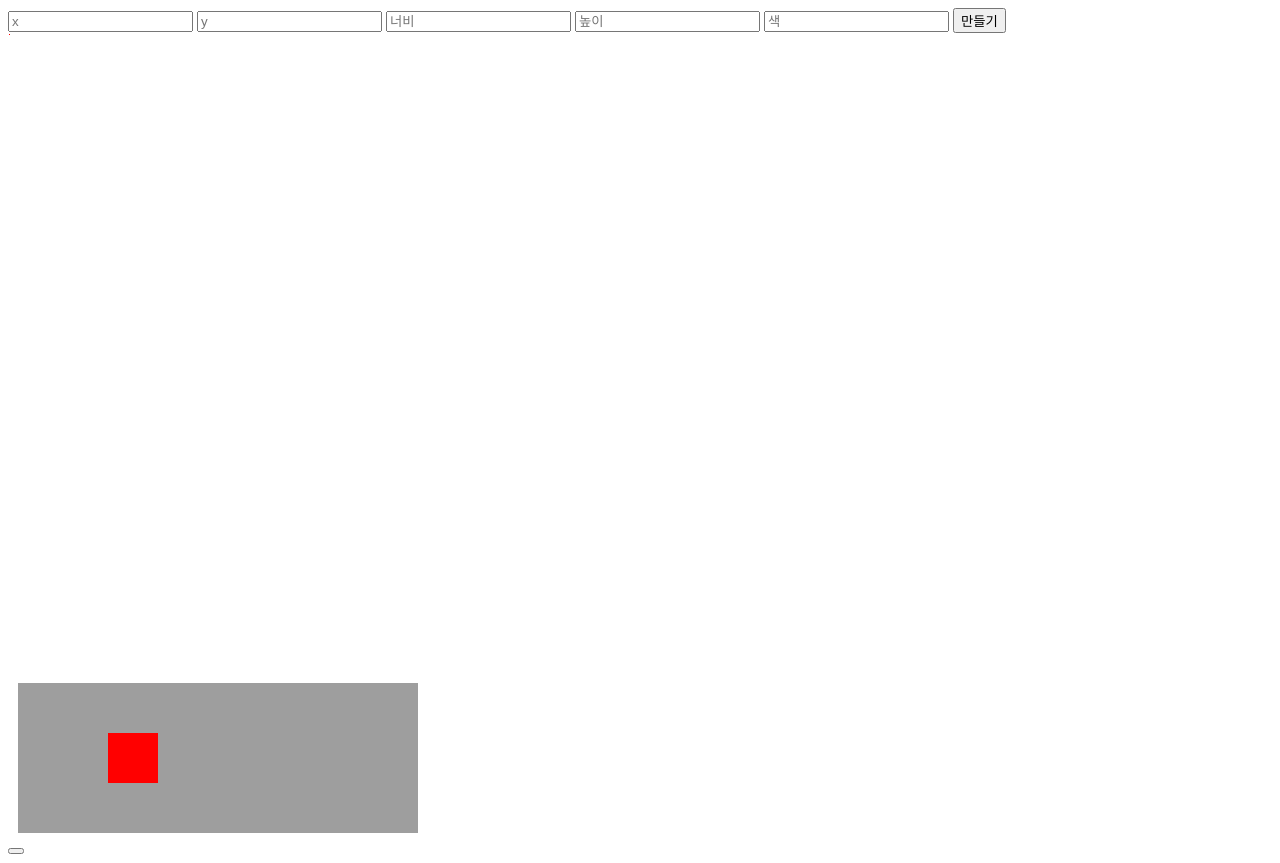
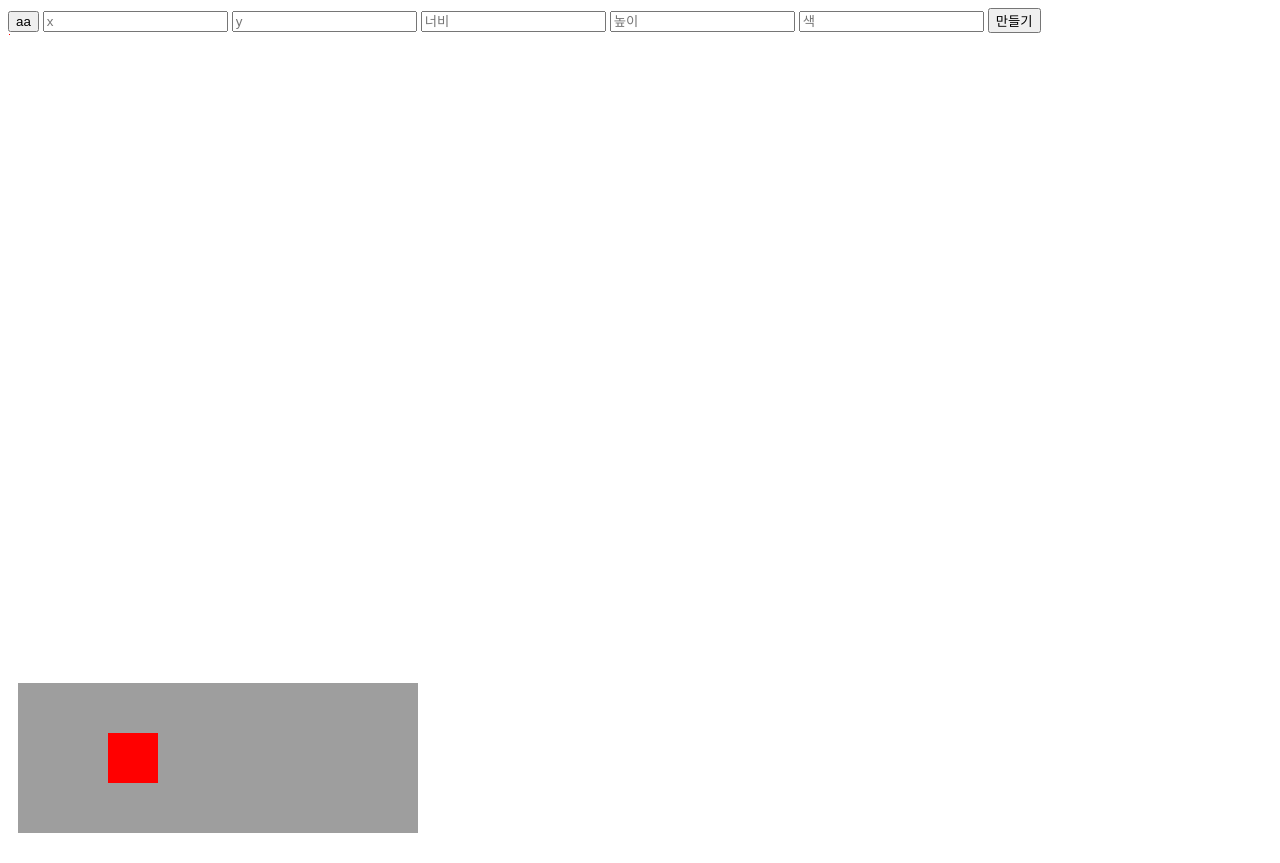
Before and after one commit to aaa11143/aaa11143.github.io, a plain HTML site: page index.html in a window 1280 px wide. Drawn offline with Linux system fonts and the light colour scheme.

Commit message:
Update index.html

```diff
--- a/index.html
+++ b/index.html
@@ -6,6 +6,7 @@
   <title>jump, jump!</title>
 </head>
 <body>
+  <button onclick="playsound()">aa</button>
   <input id='x', placeholder="x">
   <input id='y', placeholder="y">
   <input id='width', placeholder="너비">
@@ -13,7 +14,6 @@
   <input id='color', placeholder="색">
   <button id="aa">만들기</button>
   <canvas id="canvas"></canvas>
-  <button onclick="playsound()"></button>
   <script>
     var canvas = document.getElementById('canvas');
     var ctx = canvas.getContext('2d');
```
